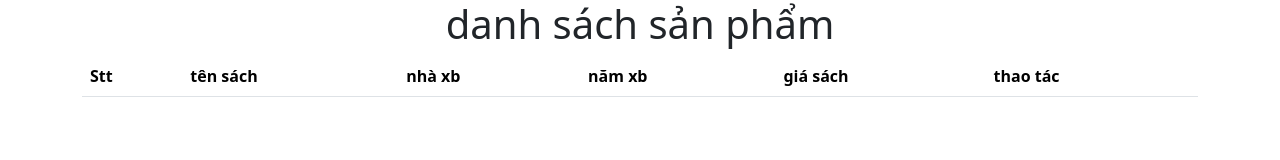
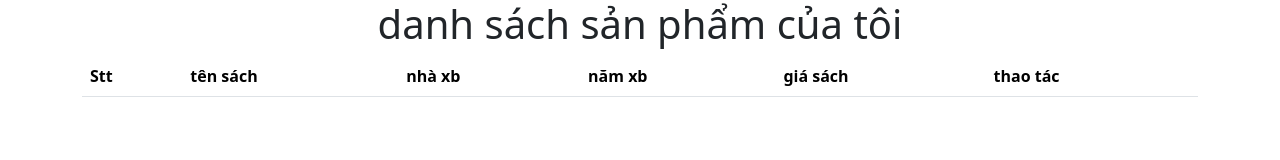
Before and after one commit to quanglam54/demo, a plain HTML site: page index.html in a window 1280 px wide. Drawn offline with nearby package versions, Linux system fonts and the light colour scheme; no server answers.

Commit message:
cập nhật file index

```diff
--- a/index.html
+++ b/index.html
@@ -19,7 +19,7 @@
   </head>
 
   <body>
-    <h1 class="text-center">danh sách sản phẩm</h1>
+    <h1 class="text-center">danh sách sản phẩm của tôi</h1>
     <div class="container">
       <table class="table">
         <thead>
```
